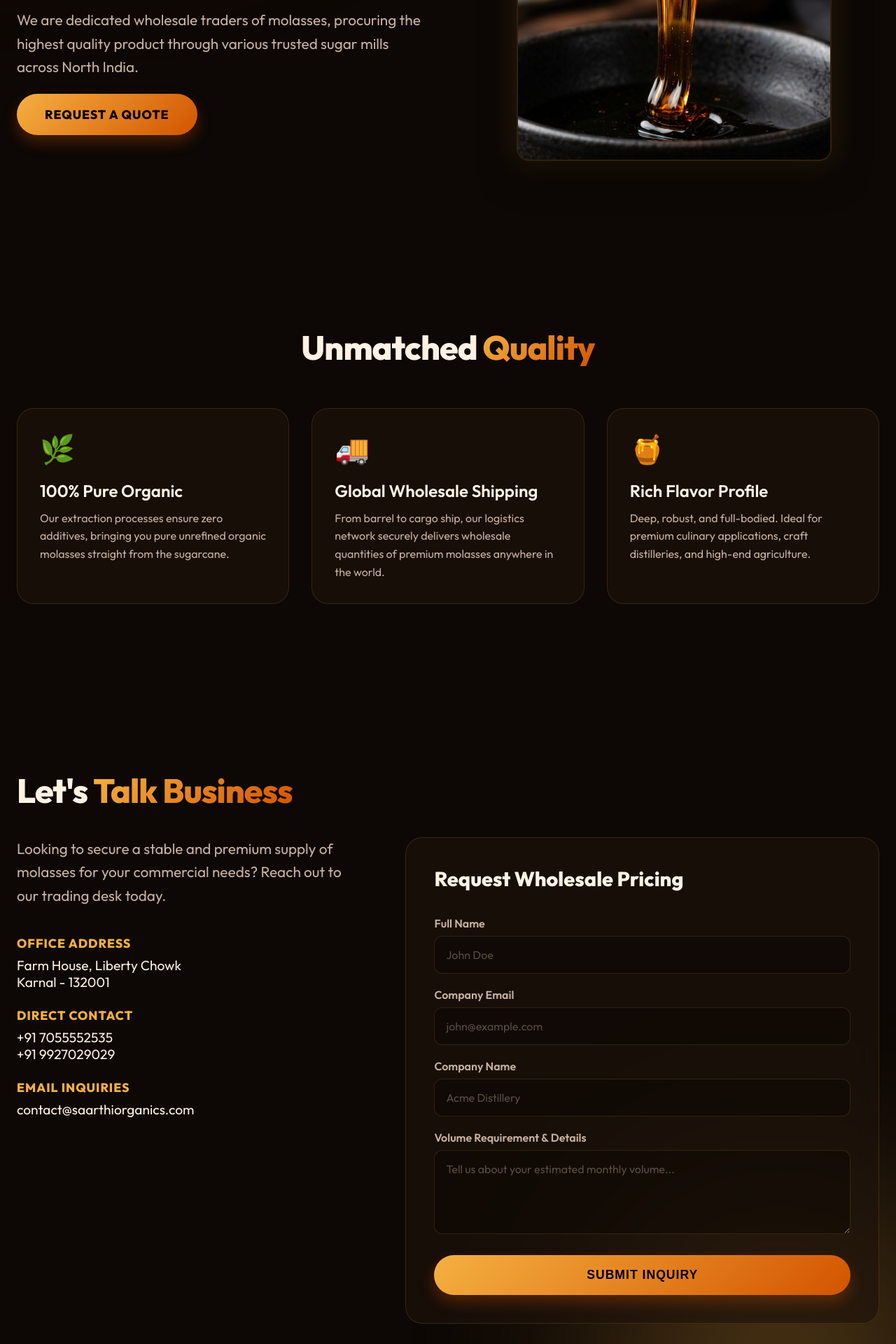
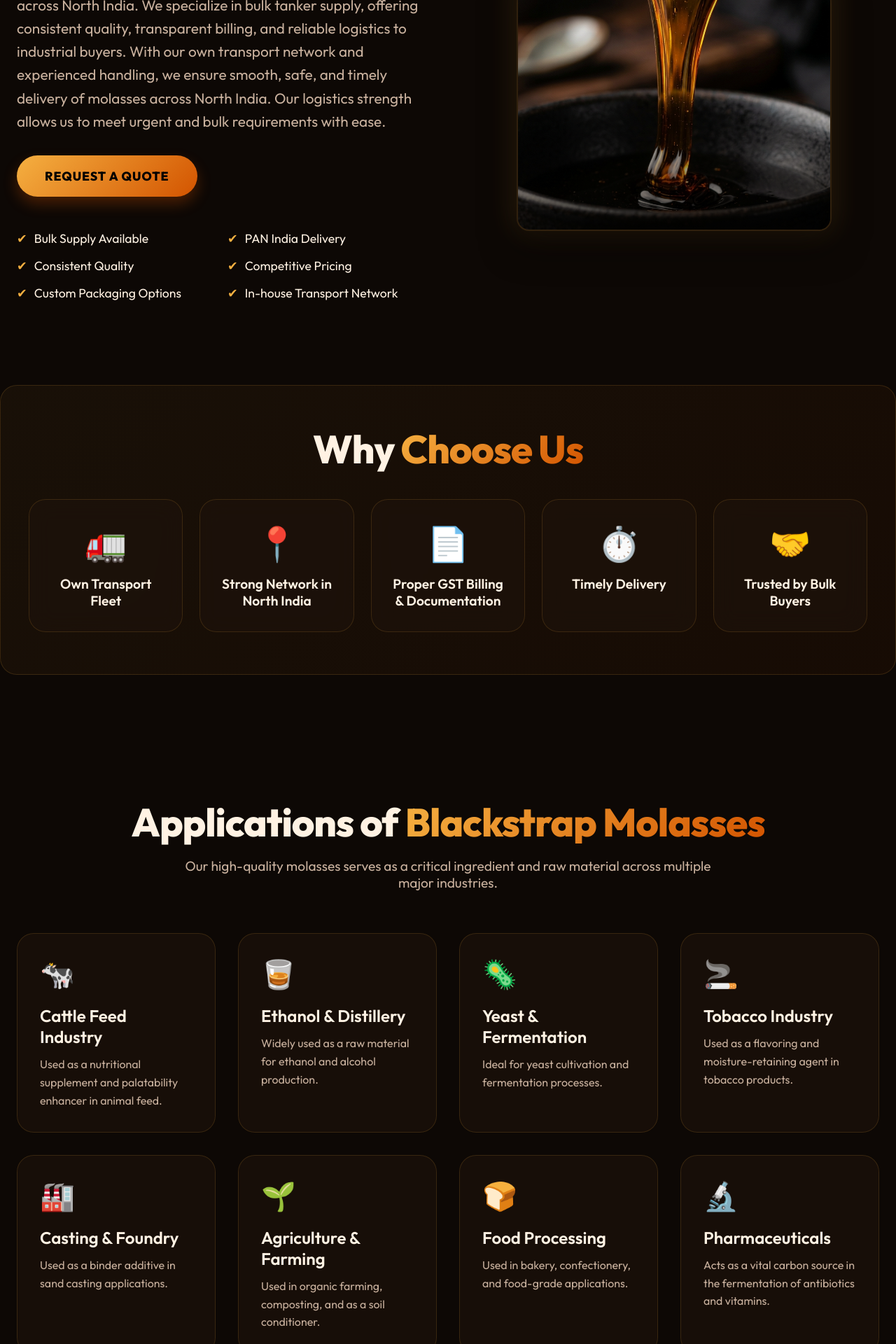
Before and after one commit to saarthi-organics/website, a Next.js app: page / in a window 1280 px wide. Shown: the part 480-2400 px from the top of the page at 70% size. Built offline with nearby package versions, Linux system fonts and the light colour scheme.

Commit message:
few changes

```diff
--- a/src/app/globals.css
+++ b/src/app/globals.css
@@ -158,11 +158,46 @@ section {
   animation: fadeIn 1.2s ease forwards;
 }
 
-.hero-image {
+.hero-image-container {
+  position: relative;
+  width: 100%;
+  max-width: 450px;
+  aspect-ratio: 45 / 55;
   border-radius: 300px 300px 24px 24px;
-  object-fit: cover;
+  overflow: hidden;
   box-shadow: 0 20px 50px rgba(0,0,0,0.5), 0 0 40px var(--glow-color);
   border: 2px solid var(--glass-border);
+}
+
+.hero-image {
+  width: 100%;
+  height: 100%;
+  object-fit: cover;
+  display: block;
+}
+
+.pour-overlay {
+  position: absolute;
+  top: -100%;
+  left: 0;
+  width: 100%;
+  height: 200%;
+  background: linear-gradient(
+    to bottom,
+    rgba(20, 10, 0, 0) 0%,
+    rgba(30, 15, 0, 0.7) 25%,
+    rgba(20, 10, 0, 0) 50%,
+    rgba(30, 15, 0, 0.7) 75%,
+    rgba(20, 10, 0, 0) 100%
+  );
+  mix-blend-mode: multiply;
+  pointer-events: none;
+  animation: pourDown 2.5s linear infinite;
+}
+
+@keyframes pourDown {
+  0% { transform: translateY(0); }
+  100% { transform: translateY(50%); }
 }
 
 .title-large {
@@ -324,9 +359,17 @@ textarea.form-control {
 @media (max-width: 968px) {
   .hero-section, .contact-section {
     flex-direction: column;
+    align-items: center;
   }
   .nav-header {
-    padding: 24px;
+    padding: 16px;
+    flex-direction: column;
+    gap: 16px;
+  }
+  .nav-links {
+    gap: 20px;
+    flex-wrap: wrap;
+    justify-content: center;
   }
   .hero-content {
     text-align: center;
@@ -334,4 +377,37 @@ textarea.form-control {
   .title-large {
     font-size: clamp(2.5rem, 8vw, 4rem);
   }
+  .hero-section {
+    padding-top: 180px;
+    gap: 40px;
+  }
+  .contact-section {
+    gap: 40px;
+  }
+  .lead-form {
+    padding: 24px;
+    width: 100%;
+  }
+  section {
+    padding: 80px 20px;
+  }
+  .hero-image-wrapper {
+    width: 100%;
+    padding: 0 20px;
+  }
 }
+
+@media (max-width: 480px) {
+  .features-grid {
+    grid-template-columns: 1fr;
+  }
+  .glass-card {
+    padding: 24px;
+  }
+  .nav-logo {
+    font-size: 1.2rem;
+  }
+  .title-large {
+    font-size: 2.2rem;
+  }
+}
--- a/src/app/page.tsx
+++ b/src/app/page.tsx
@@ -41,14 +41,36 @@ export default function Home() {
             <h1 className="title-large">
               Premium <br /> <span className="gradient-text">Blackstrap</span> Molasses
             </h1>
-            <p className="subtitle-large">
-              We are dedicated wholesale traders of molasses, procuring the highest quality product through various trusted sugar mills across North India.
+            <p className="subtitle-large" style={{ marginBottom: '32px' }}>
+              SAARTHI ORGANICS is a trusted name in molasses trading across North India. We specialize in bulk tanker supply, offering consistent quality, transparent billing, and reliable logistics to industrial buyers. With our own transport network and experienced handling, we ensure smooth, safe, and timely delivery of molasses across North India. Our logistics strength allows us to meet urgent and bulk requirements with ease.
             </p>
-            <a href="#contact" className="cta-button" style={{ textDecoration: 'none' }}>
+            <a href="#contact" className="cta-button" style={{ textDecoration: 'none', display: 'inline-block' }}>
               Request a Quote
             </a>
+
+            <div className="trust-lines" style={{ marginTop: '48px', display: 'grid', gridTemplateColumns: 'repeat(auto-fit, minmax(200px, 1fr))', gap: '16px', textAlign: 'left' }}>
+              <div style={{ display: 'flex', alignItems: 'center', gap: '10px', fontSize: '1.1rem', color: 'var(--text-primary)', fontWeight: 500 }}>
+                <span style={{ color: 'var(--accent-gold)' }}>✔</span> Bulk Supply Available
+              </div>
+              <div style={{ display: 'flex', alignItems: 'center', gap: '10px', fontSize: '1.1rem', color: 'var(--text-primary)', fontWeight: 500 }}>
+                <span style={{ color: 'var(--accent-gold)' }}>✔</span> PAN India Delivery
+              </div>
+              <div style={{ display: 'flex', alignItems: 'center', gap: '10px', fontSize: '1.1rem', color: 'var(--text-primary)', fontWeight: 500 }}>
+                <span style={{ color: 'var(--accent-gold)' }}>✔</span> Consistent Quality
+              </div>
+              <div style={{ display: 'flex', alignItems: 'center', gap: '10px', fontSize: '1.1rem', color: 'var(--text-primary)', fontWeight: 500 }}>
+                <span style={{ color: 'var(--accent-gold)' }}>✔</span> Competitive Pricing
+              </div>
+              <div style={{ display: 'flex', alignItems: 'center', gap: '10px', fontSize: '1.1rem', color: 'var(--text-primary)', fontWeight: 500 }}>
+                <span style={{ color: 'var(--accent-gold)' }}>✔</span> Custom Packaging Options
+              </div>
+              <div style={{ display: 'flex', alignItems: 'center', gap: '10px', fontSize: '1.1rem', color: 'var(--text-primary)', fontWeight: 500 }}>
+                <span style={{ color: 'var(--accent-gold)' }}>✔</span> In-house Transport Network
+              </div>
+            </div>
           </div>
           <div className="hero-image-wrapper">
+            <div className="hero-image-container">
               <Image
                 src="/molasses_hero.png"
                 alt="Rich dark pouring molasses"
@@ -57,36 +79,120 @@ export default function Home() {
                 className="hero-image"
                 priority
               />
+              <div className="pour-overlay"></div>
+            </div>
           </div>
         </section>
 
-        {/* FEATURES / PRODUCTS */}
+        {/* WHY CHOOSE US SECTION */}
+        <section id="why-choose-us" style={{ background: 'linear-gradient(135deg, rgba(245, 176, 65, 0.05), rgba(211, 84, 0, 0.05))', borderRadius: '24px', padding: '60px 40px', margin: '0 auto 60px auto', border: '1px solid var(--glass-border)' }}>
+          <h2 className="title-large" style={{ fontSize: 'clamp(2.5rem, 5vw, 3.5rem)', textAlign: 'center', marginBottom: '40px' }}>
+            Why <span className="gradient-text">Choose Us</span>
+          </h2>
+          <div className="features-grid" style={{ gridTemplateColumns: 'repeat(auto-fit, minmax(200px, 1fr))', marginTop: '0', gap: '24px' }}>
+
+            <div className="glass-panel glass-card" style={{ textAlign: 'center', padding: '32px 24px' }}>
+              <div style={{ fontSize: '3rem', marginBottom: '16px' }}>🚛</div>
+              <h3 className="feature-title" style={{ fontSize: '1.2rem', marginBottom: '0' }}>Own Transport Fleet</h3>
+            </div>
+
+            <div className="glass-panel glass-card" style={{ textAlign: 'center', padding: '32px 24px' }}>
+              <div style={{ fontSize: '3rem', marginBottom: '16px' }}>📍</div>
+              <h3 className="feature-title" style={{ fontSize: '1.2rem', marginBottom: '0' }}>Strong Network in North India</h3>
+            </div>
+
+            <div className="glass-panel glass-card" style={{ textAlign: 'center', padding: '32px 24px' }}>
+              <div style={{ fontSize: '3rem', marginBottom: '16px' }}>📄</div>
+              <h3 className="feature-title" style={{ fontSize: '1.2rem', marginBottom: '0' }}>Proper GST Billing & Documentation</h3>
+            </div>
+
+            <div className="glass-panel glass-card" style={{ textAlign: 'center', padding: '32px 24px' }}>
+              <div style={{ fontSize: '3rem', marginBottom: '16px' }}>⏱️</div>
+              <h3 className="feature-title" style={{ fontSize: '1.2rem', marginBottom: '0' }}>Timely Delivery</h3>
+            </div>
+
+            <div className="glass-panel glass-card" style={{ textAlign: 'center', padding: '32px 24px' }}>
+              <div style={{ fontSize: '3rem', marginBottom: '16px' }}>🤝</div>
+              <h3 className="feature-title" style={{ fontSize: '1.2rem', marginBottom: '0' }}>Trusted by Bulk Buyers</h3>
+            </div>
+
+          </div>
+        </section>
+
+        {/* APPLICATIONS SECTION */}
         <section id="products">
-          <h2 className="title-large" style={{ fontSize: '3rem', textAlign: 'center' }}>
-            Unmatched <span className="gradient-text">Quality</span>
+          <h2 className="title-large" style={{ fontSize: 'clamp(2.5rem, 5vw, 3.5rem)', textAlign: 'center', marginBottom: '20px' }}>
+            Applications of <span className="gradient-text">Blackstrap Molasses</span>
           </h2>
-          <div className="features-grid">
+          <p style={{ textAlign: 'center', color: 'var(--text-secondary)', fontSize: '1.2rem', maxWidth: '800px', margin: '0 auto 50px auto' }}>
+            Our high-quality molasses serves as a critical ingredient and raw material across multiple major industries.
+          </p>
+          <div className="features-grid" style={{ gridTemplateColumns: 'repeat(auto-fit, minmax(280px, 1fr))' }}>
+
             <div className="glass-panel glass-card">
-              <div className="feature-icon">🌿</div>
-              <h3 className="feature-title">100% Pure Organic</h3>
+              <div className="feature-icon">🐄</div>
+              <h3 className="feature-title">Cattle Feed Industry</h3>
               <p className="feature-desc">
-                Our extraction processes ensure zero additives, bringing you pure unrefined organic molasses straight from the sugarcane.
+                Used as a nutritional supplement and palatability enhancer in animal feed.
               </p>
             </div>
+
             <div className="glass-panel glass-card">
-              <div className="feature-icon">🚚</div>
-              <h3 className="feature-title">Global Wholesale Shipping</h3>
+              <div className="feature-icon">🥃</div>
+              <h3 className="feature-title">Ethanol & Distillery</h3>
               <p className="feature-desc">
-                From barrel to cargo ship, our logistics network securely delivers wholesale quantities of premium molasses anywhere in the world.
+                Widely used as a raw material for ethanol and alcohol production.
               </p>
             </div>
+
             <div className="glass-panel glass-card">
-              <div className="feature-icon">🍯</div>
-              <h3 className="feature-title">Rich Flavor Profile</h3>
+              <div className="feature-icon">🦠</div>
+              <h3 className="feature-title">Yeast & Fermentation</h3>
               <p className="feature-desc">
-                Deep, robust, and full-bodied. Ideal for premium culinary applications, craft distilleries, and high-end agriculture.
+                Ideal for yeast cultivation and fermentation processes.
               </p>
             </div>
+
+            <div className="glass-panel glass-card">
+              <div className="feature-icon">🚬</div>
+              <h3 className="feature-title">Tobacco Industry</h3>
+              <p className="feature-desc">
+                Used as a flavoring and moisture-retaining agent in tobacco products.
+              </p>
+            </div>
+
+            <div className="glass-panel glass-card">
+              <div className="feature-icon">🏭</div>
+              <h3 className="feature-title">Casting & Foundry</h3>
+              <p className="feature-desc">
+                Used as a binder additive in sand casting applications.
+              </p>
+            </div>
+
+            <div className="glass-panel glass-card">
+              <div className="feature-icon">🌱</div>
+              <h3 className="feature-title">Agriculture & Farming</h3>
+              <p className="feature-desc">
+                Used in organic farming, composting, and as a soil conditioner.
+              </p>
+            </div>
+
+            <div className="glass-panel glass-card">
+              <div className="feature-icon">🍞</div>
+              <h3 className="feature-title">Food Processing</h3>
+              <p className="feature-desc">
+                Used in bakery, confectionery, and food-grade applications.
+              </p>
+            </div>
+
+            <div className="glass-panel glass-card">
+              <div className="feature-icon">🔬</div>
+              <h3 className="feature-title">Pharmaceuticals</h3>
+              <p className="feature-desc">
+                Acts as a vital carbon source in the fermentation of antibiotics and vitamins.
+              </p>
+            </div>
+
           </div>
         </section>
 
```
Lines whose indentation alone changed are shown as unchanged.
